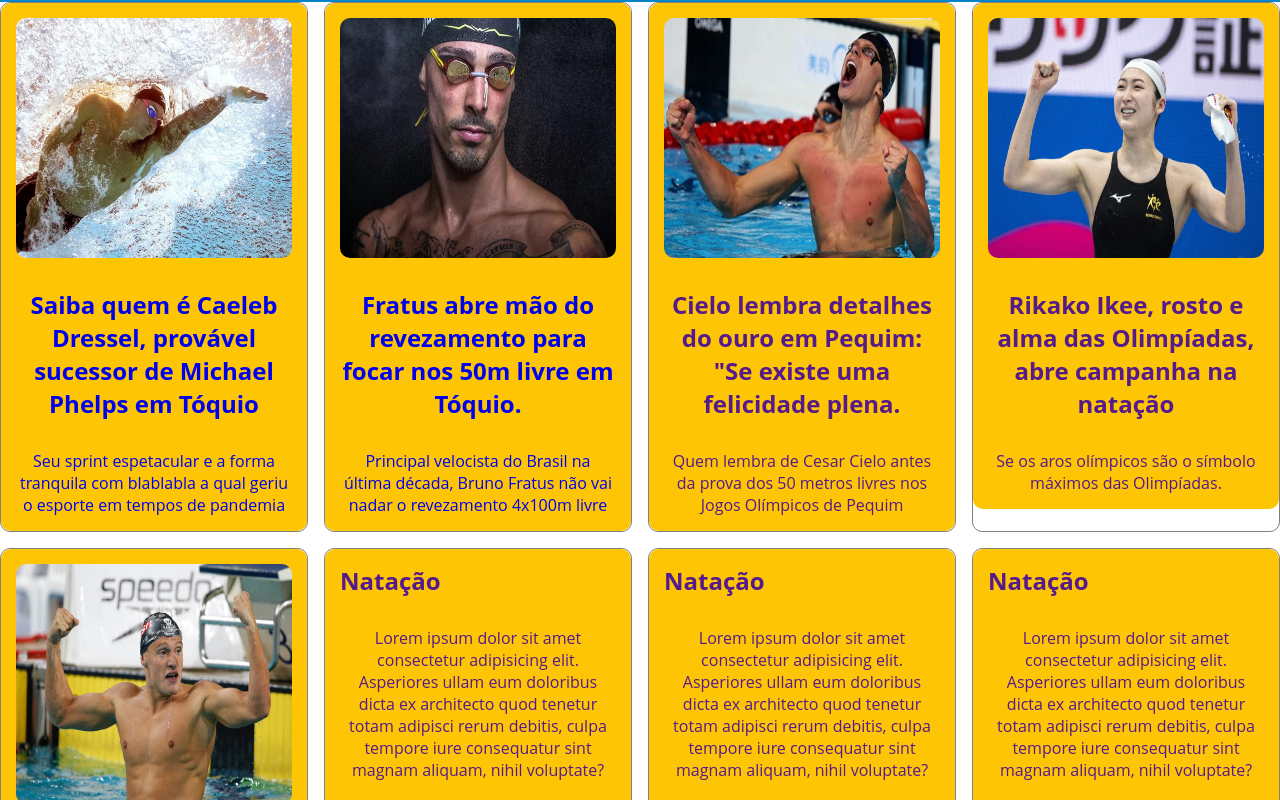
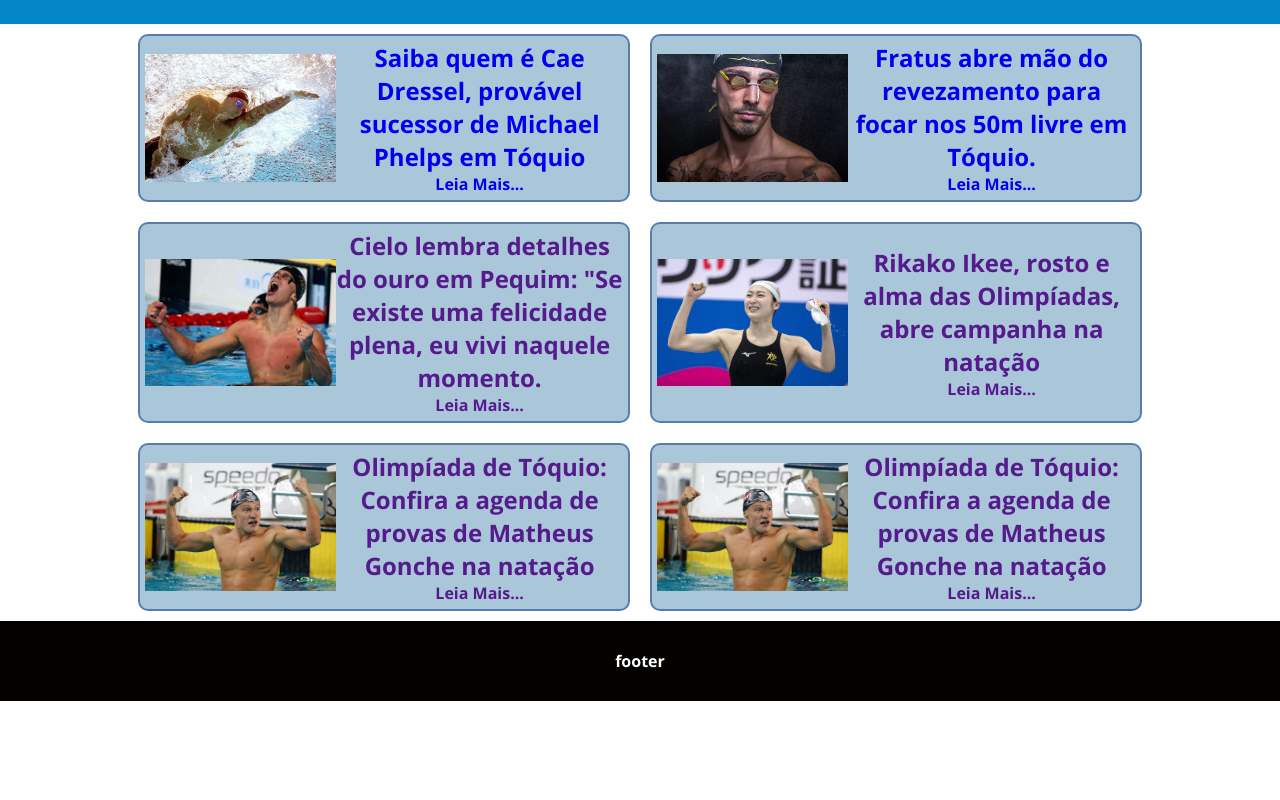
Before and after one commit to Larissa-Nunes/olimpify, a plain HTML site: page sport-pages/natacao/index.html in a window 1280 px wide. Shown: the part 80-880 px from the top of the page. After the commit the page ends 800 px from the top, so only its background shows below. Drawn offline with nearby package versions, Linux system fonts and the light colour scheme.

Commit message:
Modificando o index e style do sport-page natacao

```diff
--- a/sport-pages/natacao/css/style.css
+++ b/sport-pages/natacao/css/style.css
@@ -7,8 +7,6 @@
     font-family: 'Open Sans', sans-serif;
 
 }
-
-/* Header */
 
 .flex__container__header {
     display: flex;
@@ -25,51 +23,47 @@
     flex-flow: row wrap;
 }
 
-/* Main */
-.flex__container__main{
+.section__item__1 {
     display: flex;
     flex-wrap: wrap;
-    gap: 1rem;
-
-
-
+    max-width: 80vw;
+    margin: 0 auto;
 }
 
-.flex__item__main {
-    border: gray 1px solid;
-    flex: 20%;
-    text-align: center;
-    /* border-radius: 10px;   */
+.section__item__1>article {
+    display: flex;
+    flex-wrap: wrap;
+    flex: 1 1 350px;
+    margin: 10px;
+    border: #597bb1 2px double;
+    border-radius: 10px;
+    background-color: #AAC7D9;
+    padding: 5px;
+    cursor: pointer;
 }
 
-
-
-article {
-    background-color: #FEC504;
-    /* border-radius: 10px; */
-    display: flex;
-    flex-direction: column;
-    /* align-items: space-around; */
-    align-items: space-between;
-    justify-content: space-between;
+.box__artigo {
+    display: grid;
+    grid-template-columns: 2fr 3fr;
+    grid-template-rows: 1fr;
+    grid-template-areas: "img texto";
+    color: blanchedalmond;
+    text-align: center;
+    max-width: 100vw;
+    max-height: 80vh;
+    justify-content: center;
+    align-items: center;
 }
 
-article > a {
-    display: flex;
-    gap: 5px;
-    margin: 10px;
-    padding: 5px
+.link__img__card>img {
+    grid-area: img;
+    width: 95vw;
+    max-width: 100%;
+    max-height: 100%;
 }
 
-
-
-.imagem {
-    width: 100%;
-    height: 30vh;
-    border-radius: 10px;
-    margin-bottom: 0;
-
-
+.link__texto__card {
+    grid-area: texto;
 }
 
 footer {
@@ -89,78 +83,47 @@ footer {
         flex: 100%;
     }
     .flex__item__main {
-        border: gray 1px solid;
+        border: black 1px solid;
         flex: 100%;
         text-align: center;
     }
 }
-
 /* Gerando Tela responsiva */
 
 /* @media (min-width: 426px) and (max-width: 768px) {
     .flex__item__main {
-        border: gray 1px solid;
+        border: black 1px solid;
         flex: 40%;
         text-align: center;
     }
-
-    .flex__item__main {
-        border-radius: 10px;
-    }
-
-    article {
-        border-radius: 10px;
-    }
-
-    .imagem {
-        border-radius: 10px;
-    }
-
-
-
-}
+} */
 
 /* Gerando Tela responsiva */
 
 /* @media (min-width: 769px) and (max-width: 1024px) {
     .flex__item__main {
-        border: gray 1px solid;
+        border: black 1px solid;
         flex: 30%;
         text-align: center;
     }
 } */
 
-    .flex__item__main {
-        border-radius: 10px;
+@media (min-width: 320px) and (max-width: 602px) {
+    .box__artigo {
+        display: flex;
+        flex-flow: wrap-reverse;
+        color: blanchedalmond;
+        text-align: center;
+        /* border: black 1px solid; */
+        background-color: #AAC7D9;
+        /* border: black 1 px solid; */
+        flex: 1 1 400px;
+        justify-content: center;
+        align-items: center;
     }
-
-    article {
-        border-radius: 10px;
+    .section__item__1 {
+        display: flex;
+        flex-wrap: wrap;
+        max-width: 95vw;
     }
-
-    .imagem {
-        border-radius: 10px;
-    }
-
-
-
-@media (min-width: 1025px) and (max-width: 1440px) {
-    .flex__item__main {
-        border: gray 1px solid;
-        flex: 20%;
-        text-align: center;
-    }
-
-    .flex__item__main {
-        border-radius: 10px;
-    }
-
-    article {
-        border-radius: 10px;
-    }
-
-    .imagem {
-        border-radius: 10px;
-    }
-
 }
--- a/sport-pages/natacao/index.html
+++ b/sport-pages/natacao/index.html
@@ -1,5 +1,6 @@
-<!DOCTYPE html>
+!DOCTYPE html>
 <html lang="pt-br">
+
 <head>
     <meta charset="UTF-8">
     <meta http-equiv="X-UA-Compatible" content="IE=edge">
@@ -7,144 +8,91 @@
     <title>Natacao</title>
     <!-- CSS -->
     <link rel="stylesheet" href="./css/style.css">
+    <!-- Google fonts -->
+    <link rel="preconnect" href="https://fonts.googleapis.com">
+    <link rel="preconnect" href="https://fonts.gstatic.com" crossorigin>
+    <link href="https://fonts.googleapis.com/css2?family=Open+Sans:wght@700&display=swap" rel="stylesheet">
+</head><!-- Fim head -->
 
-
-</head>
 <body>
     <header class="flex__container__header">
         <div class="flex__item__logo">
             <img src="" alt="logo">
         </div>
+        <div>
+            <a href="#">Home</a>
+        </div>
+    </header><!-- Fim header -->
+    <main class="flex__container__main">
+        <!-- retirar caso não adicione mais nada à página -->
+        <section class="section__item__1">
+            <article>
+                <div class="box__artigo">
+                    <a class="link__texto__card" href="#">
+                        <h2>Saiba quem é Cae Dressel, provável sucessor de Michael Phelps em Tóquio</h2>
+                        <p>Leia Mais...</p>
+                    </a>
+                    <a class="link__img__card" href="#"><img class="imagem" src="./imgs/caeleb.jpg"
+                            alt="foto do Caeleb"></a>
+                </div>
+            </article>
+            <article>
+                <div class="box__artigo">
+                    <a class="link__texto__card" href="#">
+                        <h2>Fratus abre mão do revezamento para focar nos 50m livre em Tóquio.</h2>
+                        <p>Leia Mais...</p>
+                    </a>
+                    <a class="link__img__card" href="#"><img class="imagem" src="./imgs/bruno-fratus.jpg"
+                            alt="foto do Bruno Frautus"></a>
+            </article>
 
+            <article>
+                <div class="box__artigo">
+                    <a class="link__texto__card" href="">
+                        <h2>Cielo lembra detalhes do ouro em Pequim: "Se existe uma felicidade plena, eu vivi naquele
+                            momento.</h2>
+                        <p>Leia Mais...</p>
+                    </a>
+                    <a class="link__img__card" href=""><img class="imagem" src="./imgs/cesar_cielo.jpg" alt=""></a>
+                </div>
+            </article>
 
-        <div class="flex__item__modalidade">
-            Natação
-        </div>
-    </header>
+            <article>
+                <div class="box__artigo">
+                    <a class="link__texto__card" href="">
+                        <h2>Rikako Ikee, rosto e alma das Olimpíadas, abre campanha na natação</h2>
+                        <p>Leia Mais...</p>
+                    </a>
+                    <a class="link__img__card" href=""><img class="imagem" src="./imgs/rikakoIkee.jpg" alt=""></a>
+                </div>
+            </article>
 
-    <main class="flex__container__main">
-        <div class="flex__item__main">
-                <article>
-                    <a href="#"><img class="imagem" src="./imgs/caeleb.jpg" alt="foto do Caeleb"></a>
-                    <a href="#"><h2>Saiba quem é Caeleb Dressel, provável sucessor de Michael Phelps em Tóquio</h2></a>
-                    <a href="#"><p>Seu sprint espetacular e a forma tranquila com blablabla a qual geriu o esporte em tempos de pandemia </p></a>
+            <article>
+                <div class="box__artigo">
+                    <a class="link__texto__card" href="">
+                        <h2>Olimpíada de Tóquio: Confira a agenda de provas de Matheus Gonche na natação</h2>
+                        <p>Leia Mais...</p>
+                    </a>
+                    <a class="link__img__card" href=""><img class="imagem" src="./imgs/matheusGonche.jpeg" alt=""></a>
+                </div>
+            </article>
+            <article>
+                <div class="box__artigo">
+                    <a class="link__texto__card" href="">
+                        <h2>Olimpíada de Tóquio: Confira a agenda de provas de Matheus Gonche na natação</h2>
+                        <p>Leia Mais...</p>
+                    </a>
+                    <a class="link__img__card" href=""><img class="imagem" src="./imgs/matheusGonche.jpeg" alt=""></a>
+                </div>
+            </article>
 
-                </article>
-        </div>
-        <div class="flex__item__main">
-                <article>
-                    <a href="#"><img class="imagem" src="./imgs/bruno-fratus.jpg" alt="foto do Bruno Frautus"></a>
-                    <a href="#"><h2>Fratus abre mão do revezamento para focar nos 50m livre em Tóquio.</h2></a>
-                    <a href="#"><p>Principal velocista do Brasil na última década, Bruno Fratus não vai nadar o revezamento 4x100m livre</p></a>
-
-                </article>
-        </div>
-        <div class="flex__item__main">
-                <article>
-                    <a href=""><img class="imagem" src="./imgs/cesar_cielo.jpg" alt=""></a>
-                    <a href=""><h2>Cielo lembra detalhes do ouro em Pequim: "Se existe uma felicidade plena.</h2></a>
-                    <a href=""> <p>Quem lembra de Cesar Cielo antes da prova dos 50 metros livres nos Jogos Olímpicos de Pequim </p></a>
-                </article>
-        </div>
-        <div class="flex__item__main">
-            <article>
-                <a href=""><img class="imagem" src="./imgs/rikakoIkee.jpg" alt=""></a>
-                <a href=""><h2>Rikako Ikee, rosto e alma das Olimpíadas, abre campanha na natação</h2></a>
-                <a href=""><p>Se os aros olímpicos são o símbolo máximos das Olimpíadas.</p></a>
-
-            </article>
-        </div>
-        <div class="flex__item__main">
-            <article>
-                <a href=""><img class="imagem" src="./imgs/matheusGonche.jpeg" alt=""></a>
-                <a href=""><h2>Olimpíada de Tóquio: Confira a agenda de provas de Matheus Gonche na natação</h2></a>
-                <a href=""><p>Matheus Gonche inicia sua jornada rumo ao ouro olímpico na próxima semana.</p></a>
-            </article>
-        </div>
-        <div class="flex__item__main">
-            <article>
-                <a href=""><h2>Natação</h2></a>
-                <a href=""><p>Lorem ipsum dolor sit amet consectetur adipisicing elit. Asperiores ullam eum doloribus dicta ex architecto quod tenetur totam adipisci rerum debitis, culpa tempore iure consequatur sint magnam aliquam, nihil voluptate?</p></a>
-                <a href=""><img class="imagem" src="" alt=""></a>
-            </article>
-        </div>
-        <div class="flex__item__main">
-                <article>
-                    <a href=""><h2>Natação</h2></a>
-                    <a href=""><p>Lorem ipsum dolor sit amet consectetur adipisicing elit. Asperiores ullam eum doloribus dicta ex architecto quod tenetur totam adipisci rerum debitis, culpa tempore iure consequatur sint magnam aliquam, nihil voluptate?</p></a>
-                    <a href=""><img class="imagem" src="" alt=""></a>
-                </article>
-        </div>
-        <div class="flex__item__main">
-                <article>
-                    <a href=""><h2>Natação</h2></a>
-                    <a href=""><p>Lorem ipsum dolor sit amet consectetur adipisicing elit. Asperiores ullam eum doloribus dicta ex architecto quod tenetur totam adipisci rerum debitis, culpa tempore iure consequatur sint magnam aliquam, nihil voluptate?</p></a>
-                    <a href=""><img class="imagem" src="" alt=""></a>
-                </article>
-        </div>
-        <div class="flex__item__main">
-                <article>
-                    <a href=""><h2>Natação</h2></a>
-                    <a href=""><p>Lorem ipsum dolor sit amet consectetur adipisicing elit. Asperiores ullam eum doloribus dicta ex architecto quod tenetur totam adipisci rerum debitis, culpa tempore iure consequatur sint magnam aliquam, nihil voluptate?</p></a>
-                    <a href=""><img class="imagem" src="" alt=""></a>
-                </article>
-        </div>
-        <div class="flex__item__main">
-                <article>
-                    <a href=""><h2>Natação</h2></a>
-                    <a href=""><p>Lorem ipsum dolor sit amet consectetur adipisicing elit. Asperiores ullam eum doloribus dicta ex architecto quod tenetur totam adipisci rerum debitis, culpa tempore iure consequatur sint magnam aliquam, nihil voluptate?</p></a>
-                    <a href=""><img class="imagem" src="" alt=""></a>
-                </article>
-        </div>
-        <div class="flex__item__main">
-                <article>
-                    <a href=""><h2>Natação</h2></a>
-                    <a href=""><p>Lorem ipsum dolor sit amet consectetur adipisicing elit. Asperiores ullam eum doloribus dicta ex architecto quod tenetur totam adipisci rerum debitis, culpa tempore iure consequatur sint magnam aliquam, nihil voluptate?</p></a>
-                    <a href=""><img class="imagem" src="" alt=""></a>
-                </article>
-        </div>
-        <div class="flex__item__main">
-                <article>
-                    <a href=""><h2>Natação</h2></a>
-                    <a href=""><p>Lorem ipsum dolor sit amet consectetur adipisicing elit. Asperiores ullam eum doloribus dicta ex architecto quod tenetur totam adipisci rerum debitis, culpa tempore iure consequatur sint magnam aliquam, nihil voluptate?</p></a>
-                    <a href=""><img class="imagem" src="" alt=""></a>
-                </article>
-        </div>
-        <div class="flex__item__main">
-                <article>
-                    <a href=""><h2>Natação</h2></a>
-                    <a href=""><p>Lorem ipsum dolor sit amet consectetur adipisicing elit. Asperiores ullam eum doloribus dicta ex architecto quod tenetur totam adipisci rerum debitis, culpa tempore iure consequatur sint magnam aliquam, nihil voluptate?</p></a>
-                    <a href=""><img class="imagem" src="" alt=""></a>
-                </article>
-        </div>
-        <div class="flex__item__main">
-                <article>
-                    <a href=""><h2>Natação</h2></a>
-                    <a href=""><p>Lorem ipsum dolor sit amet consectetur adipisicing elit. Asperiores ullam eum doloribus dicta ex architecto quod tenetur totam adipisci rerum debitis, culpa tempore iure consequatur sint magnam aliquam, nihil voluptate?</p></a>
-                    <a href=""><img class="imagem" src="" alt=""></a>
-                </article>
-        </div>
-        <div class="flex__item__main">
-                <article>
-                    <a href=""><h2>Natação</h2></a>
-                    <a href=""><p>Lorem ipsum dolor sit amet consectetur adipisicing elit. Asperiores ullam eum doloribus dicta ex architecto quod tenetur totam adipisci rerum debitis, culpa tempore iure consequatur sint magnam aliquam, nihil voluptate?</p></a>
-                    <a href=""><img class="imagem" src="" alt=""></a>
-                </article>
-        </div>
-        <div class="flex__item__main">
-                <article>
-                    <a href=""><h2>Natação</h2></a>
-                    <a href=""><p>Lorem ipsum dolor sit amet consectetur adipisicing elit. Asperiores ullam eum doloribus dicta ex architecto quod tenetur totam adipisci rerum debitis, culpa tempore iure consequatur sint magnam aliquam, nihil voluptate?</p></a>
-                    <a href=""><img class="imagem" src="" alt=""></a>
-                </article>
-        </div>
-    </main>
-
+        </section>
+    </main><!-- Fim main -->
     <footer>
         <div>
             footer
         </div>
     </footer>
+</body>
 
-</body>
 </html>
```
